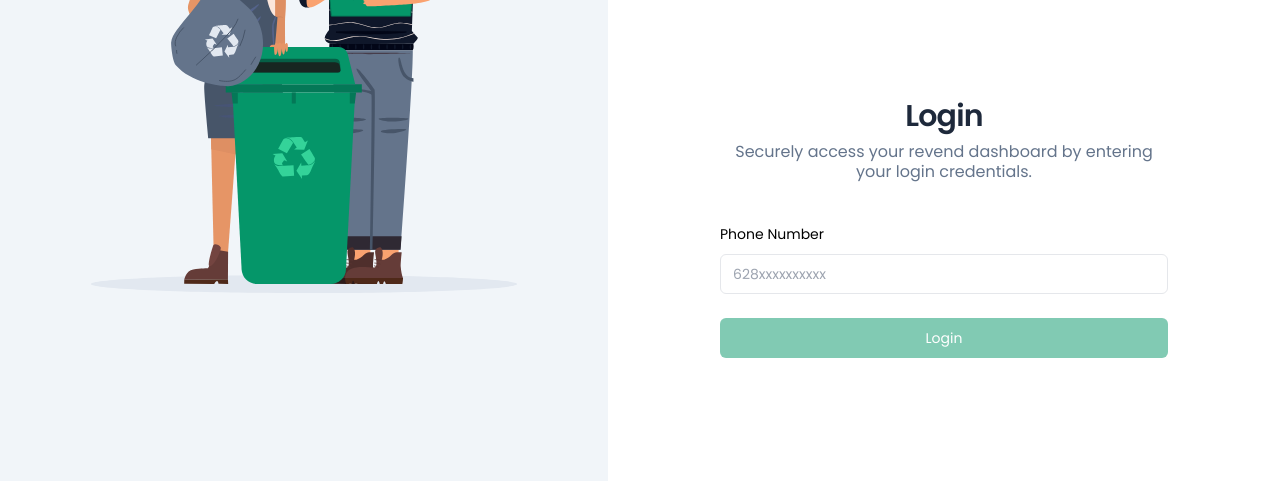
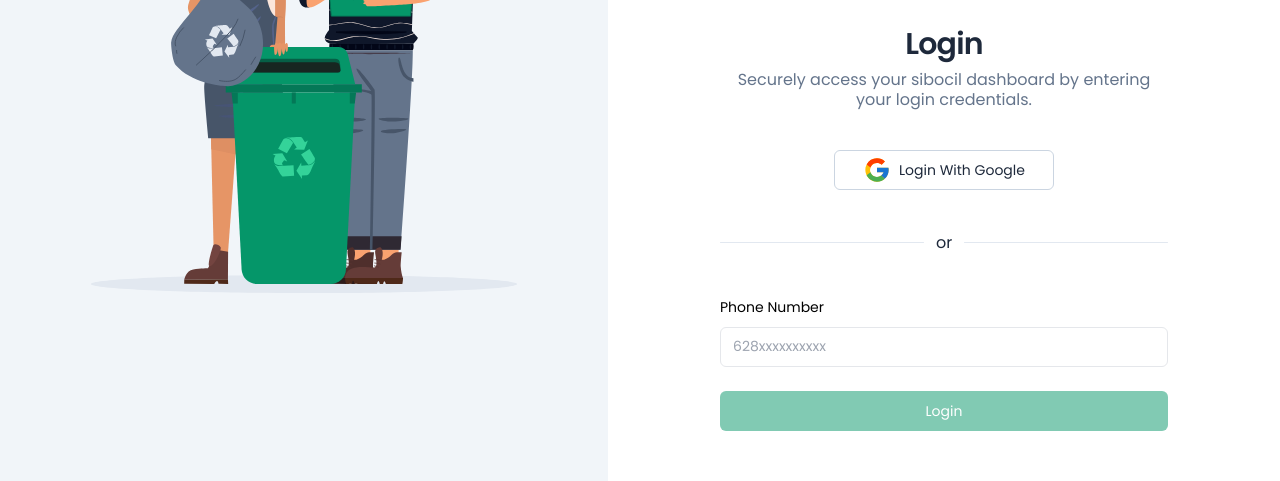
Before and after one commit to rizalarfiyan/fe-sibocil, a Next.js app: page /login in a window 1280 px wide. Shown: the part 192-673 px from the top of the page. Built offline with nearby package versions, Linux system fonts and the light colour scheme; no server answers.

Commit message:
feat: rename branding to sibocil
Signed-off-by: Muhamad Rizal Arfiyan <rizal.arfiyan.23@gmail.com>

```diff
--- a/package.json
+++ b/package.json
@@ -1,5 +1,5 @@
 {
-  "name": "fe-revend",
+  "name": "fe-sibocil",
   "version": "0.1.0",
   "private": true,
   "scripts": {
--- a/src/app/(auth)/login/page.tsx
+++ b/src/app/(auth)/login/page.tsx
@@ -5,7 +5,7 @@ export default function Login() {
   return (
     <Base
       title='Login'
-      description='Securely access your revend dashboard by entering your login credentials.'
+      description='Securely access your sibocil dashboard by entering your login credentials.'
       hasBack
     >
       <LoginScreen />
--- a/src/app/layout.tsx
+++ b/src/app/layout.tsx
@@ -16,8 +16,9 @@ const poppins = Poppins({
 })
 
 export const metadata: Metadata = {
-  title: 'FE Revend',
-  description: 'Frontend Recycle Vending Machine',
+  title: 'FE Sibocil',
+  description:
+    'Frontend Sibocil Sistem Pengelolaan Botol Cerdas Untuk Lingkungan',
 }
 
 export default function RootLayout({ children }: React.PropsWithChildren) {
--- a/src/app/page.tsx
+++ b/src/app/page.tsx
@@ -8,10 +8,10 @@ export default function Home() {
     <div className='flex h-full min-h-screen w-full flex-col items-center justify-center gap-8'>
       <div className='space-y-1 text-center'>
         <Typography variant='h1' as='h1' className='text-secondary-800'>
-          Revend
+          SIBOCIL
         </Typography>
         <Typography variant='h4' as='h2' className='text-secondary-600'>
-          (Recycle Vending Machine)
+          (Sistem Pengelolaan Botol Cerdas Untuk Lingkungan)
         </Typography>
       </div>
       <div className='flex items-center gap-2'>
--- a/src/components/Form/FormMessage.tsx
+++ b/src/components/Form/FormMessage.tsx
@@ -24,7 +24,6 @@ const FormMessage = React.forwardRef<HTMLParagraphElement, FormMessageProps>(
 
     const body = error ? String(error?.message) : children
     const hasCounter = (maxCounter || 0) > 0
-
     if (!body && !hasCounter) {
       return null
     }
--- a/src/components/Sidebar/Sidebar.tsx
+++ b/src/components/Sidebar/Sidebar.tsx
@@ -24,7 +24,7 @@ const Sidebar = React.forwardRef<
       >
         <div className='mx-auto justify-center gap-3 rounded-sm p-1 px-2 py-2.5 transition-colors duration-300 hover:bg-secondary-200/50'>
           <Typography as='h1' variant='h2' className='text-secondary-600'>
-            Revend
+            Sibocil
           </Typography>
         </div>
       </Link>
--- a/src/constants/app.ts
+++ b/src/constants/app.ts
@@ -1,5 +1,5 @@
 const API_BASE_URL = process.env.NEXT_PUBLIC_API_BASE_URL || ''
-const APP_NAME = 'Revend'
+const APP_NAME = 'Sibocil'
 
 const COOKIE = {
   AuthTokenVerify: 'token-verify',
--- a/src/constants/menu.ts
+++ b/src/constants/menu.ts
@@ -11,7 +11,7 @@ const SIDEBAR: SidebarData[] = [
   },
   {
     type: 'devide',
-    title: 'Revend',
+    title: 'Sibocil',
     items: [
       {
         type: 'item',
--- a/src/screen/Auth/Login/Screen.tsx
+++ b/src/screen/Auth/Login/Screen.tsx
@@ -1,18 +1,44 @@
 'use client'
 
+import GoogleIcon from '@/assets/icons/google.svg'
 import Button from '@/components/Button'
 import Form from '@/components/Form'
+import HorizontalLine from '@/components/HorizontalLine'
 import Input from '@/components/Input'
+import Typography from '@/components/Typography'
 
 import useLogin from './hooks'
 
 interface LoginProps {}
 
 const LoginScreen: React.FC<LoginProps> = () => {
-  const { form, isDisable, isLoading, onSubmit } = useLogin()
+  const {
+    form,
+    isDisable,
+    isLoading,
+    onSubmit,
+    onGoogleLogin,
+    isDisableGoogle,
+  } = useLogin()
 
   return (
     <div className='space-y-5'>
+      <div className='text-center'>
+        <Button
+          variant='outline'
+          state='secondary'
+          isFluid
+          onClick={onGoogleLogin}
+          leftIcon={<GoogleIcon className='mr-2 h-7 w-7' />}
+          className='max-w-[220px] border-secondary-300'
+          disabled={isDisableGoogle}
+        >
+          Login With Google
+        </Button>
+      </div>
+      <HorizontalLine lineHeight={1}>
+        <Typography as='span'>or</Typography>
+      </HorizontalLine>
       <Form {...form}>
         <form onSubmit={form.handleSubmit(onSubmit)} className='full space-y-6'>
           <Form.Field
--- a/src/screen/Auth/Verification/utils.ts
+++ b/src/screen/Auth/Verification/utils.ts
@@ -6,7 +6,7 @@ export const getTitleDescription = (step: AuthVerificationStep) => {
       return {
         title: 'Register',
         description:
-          'Create a Revend account effortlessly by providing essential information and contribute to recycling efforts.',
+          'Create a Sibocil account effortlessly by providing essential information and contribute to recycling efforts.',
       }
     case AuthVerificationStep.Otp:
       return {
@@ -18,7 +18,7 @@ export const getTitleDescription = (step: AuthVerificationStep) => {
       return {
         title: 'Wait a moment',
         description:
-          'Welcome to Revend! Explore your recycling statistics on the user-friendly dashboard.',
+          'Welcome to Sibocil! Explore your recycling statistics on the user-friendly dashboard.',
       }
     default:
       return {
--- a/src/screen/Dashboard/Device/Form.tsx
+++ b/src/screen/Dashboard/Device/Form.tsx
@@ -54,7 +54,7 @@ const DeviceScreenForm: React.FC<DeviceScreenFormProps> = (props) => {
                   <Input
                     id='device-name'
                     type='text'
-                    placeholder='Revend AMIKOM 1'
+                    placeholder='Sibocil AMIKOM 1'
                     {...field}
                   />
                   <Form.Message />
@@ -72,7 +72,7 @@ const DeviceScreenForm: React.FC<DeviceScreenFormProps> = (props) => {
                 <div className='col-span-3 space-y-2'>
                   <Textarea
                     id='device-location'
-                    placeholder='Revend yang berada di gedung 7 lantai 1 Universitas AMIKOM Yogyakarta'
+                    placeholder='Sibocil yang berada di gedung 7 lantai 1 Universitas AMIKOM Yogyakarta'
                     className='max-h-48'
                     {...field}
                   />
```
